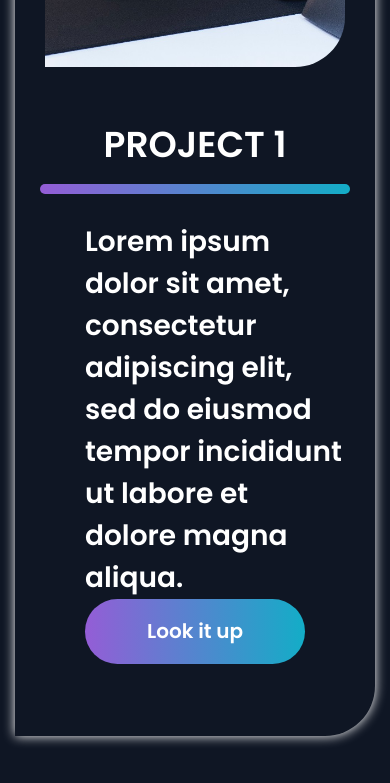
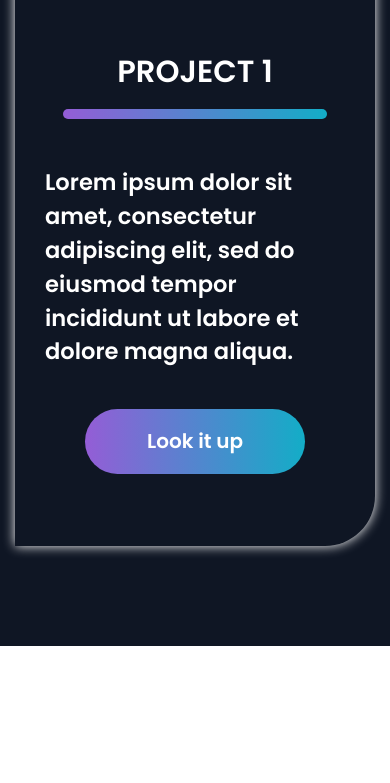
Before and after one commit to simzim/portfolio-design-web-page, a plain HTML site: page index.html in a window 390 px wide. Shown: the part 1167-1950 px from the top of the page. After the commit the page ends 1813 px from the top, so only its background shows below. Drawn offline with Linux system fonts and the light colour scheme.

Commit message:
fix project first part

```diff
--- a/assets/style/_media.scss
+++ b/assets/style/_media.scss
@@ -10,6 +10,18 @@
       font-size: calc(20px + 10 * (100vw / 1200));
     }
   }
+
+  .project_block .project_text .pr_title{
+    font-size: calc(28px + 8 * (100vw / 1200));
+  }
+
+  .project_block .project_text .pr_text{
+    font-size: calc(20px + 8 * (100vw / 1200));
+  }
+   .title {
+    font-size: calc(35px + 20 * (100vw / 1200));
+   }
+
 }
 
 @media screen and (max-width: 1000px) {
@@ -29,6 +41,9 @@
     max-width: 610px;
     margin: 0 auto;
     padding: 30px;
+    .project_text .pr_text{
+      margin: 80px 0 40px 0px;
+    }
 
     .project_img {
       overflow: visible;
@@ -78,7 +93,16 @@
       right: -300px;
       transform: scale(0.8);
     }
+
+
   }
+  .title {
+    margin: 0 0 50px 0;
+  }
+
+
+
+
 }
 
 @media screen and (max-width: 400px) {
@@ -95,4 +119,6 @@
       -o-transform: scale(0.6);
     }
   }
+
+
 }
--- a/assets/style/style.scss
+++ b/assets/style/style.scss
@@ -348,7 +348,7 @@ header {
       font-style: normal;
       font-weight: 600;
       font-size: 28px;
-      line-height: 42px;
+      line-height: 150%;
       margin: 60px 0 0 40px
     }
     .pr_link{
```
Also changed, not shown: assets/style/style.css, 1 other file.
